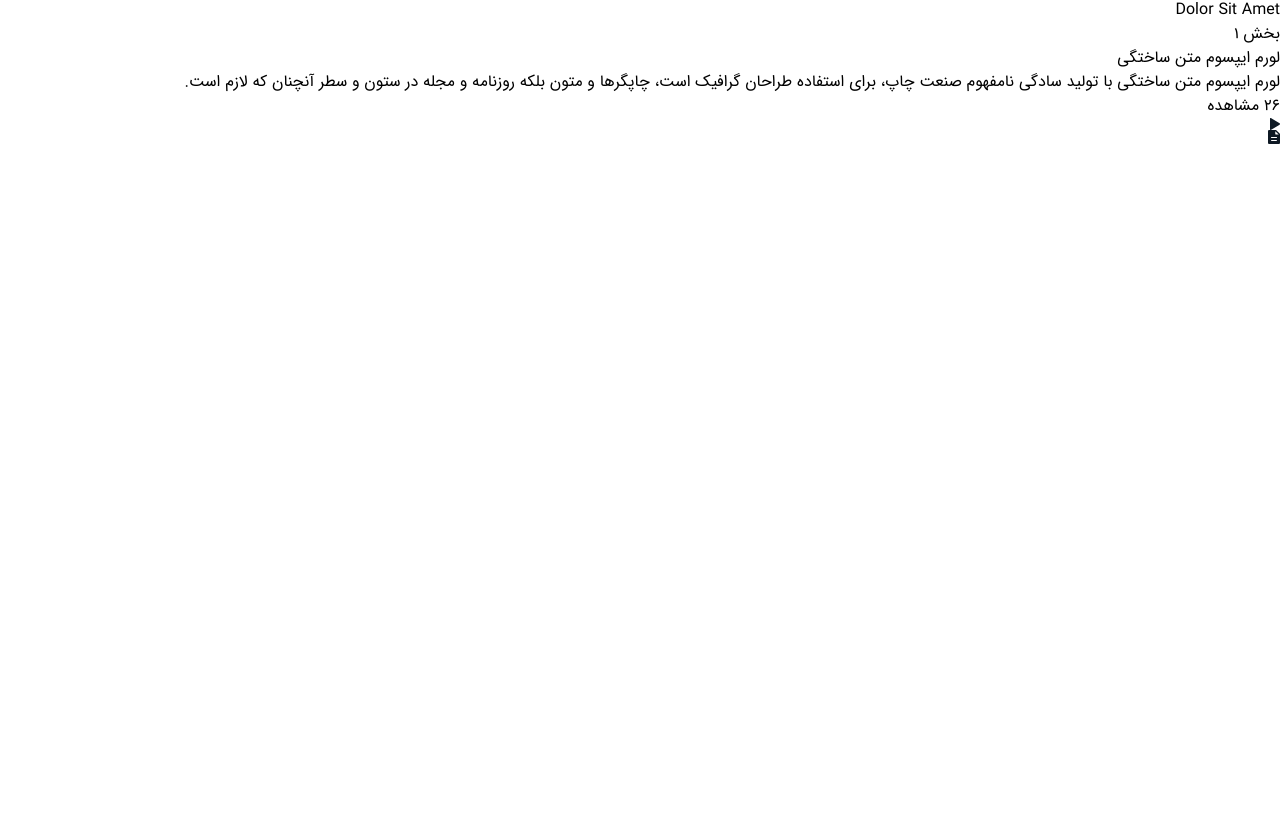
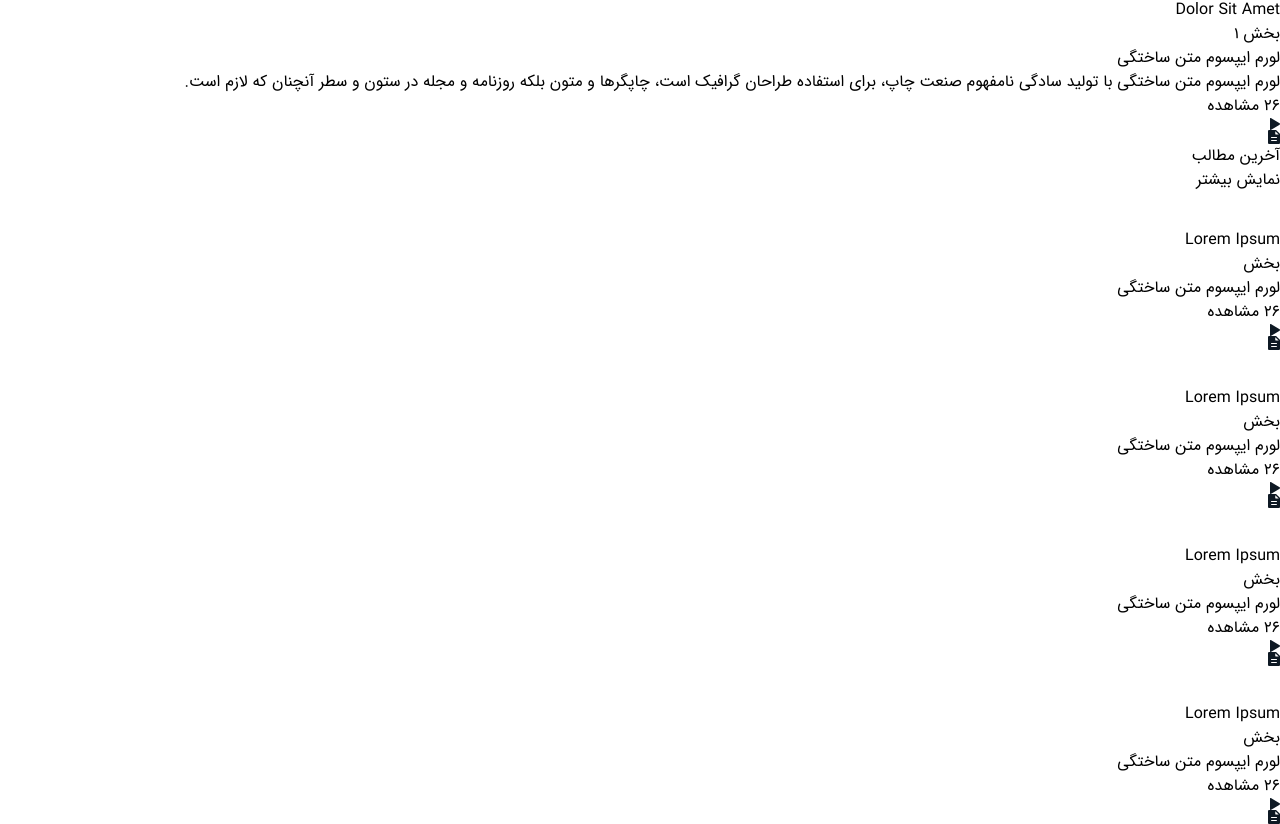
Before and after one commit to Alireza-WebDeveloper/Academy, a Next.js app: page / in a window 1280 px wide. Shown: the part 1712-2536 px from the top of the page. Before the commit the page ends 1856 px from the top, so only its background shows below. Built offline with nearby package versions, Linux system fonts and the light colour scheme.

Commit message:
latest component

```diff
--- /dev/null
+++ b/app/components/_pages/home/latest/index.tsx
@@ -0,0 +1,16 @@
+import React from 'react';
+import TitleSection from '../title-section';
+import List from './list';
+
+interface Props {}
+
+const Latest: React.FC<Props> = () => {
+  return (
+    <div className="flex flex-col gap-5">
+      <TitleSection title="آخرین مطالب" />
+      <List />
+    </div>
+  );
+};
+
+export default Latest;
--- /dev/null
+++ b/app/components/_pages/home/latest/list.tsx
@@ -0,0 +1,14 @@
+import CardPost from '@/app/components/shared/ui/card-post';
+
+const List = () => {
+  return (
+    <div className="grid lg:grid-cols-4 grid-cols-1 gap-4">
+      <CardPost />
+      <CardPost />
+      <CardPost />
+      <CardPost />
+    </div>
+  );
+};
+
+export default List;
--- a/app/page.tsx
+++ b/app/page.tsx
@@ -1,5 +1,6 @@
 import Categories from './components/_pages/home/categories';
 import Introduction from './components/_pages/home/introduction';
+import Latest from './components/_pages/home/latest';
 import Populars from './components/_pages/home/populars';
 
 const Page = () => {
@@ -8,6 +9,7 @@ const Page = () => {
       <Introduction />
       <Categories />
       <Populars />
+      <Latest />
     </div>
   );
 };
```
